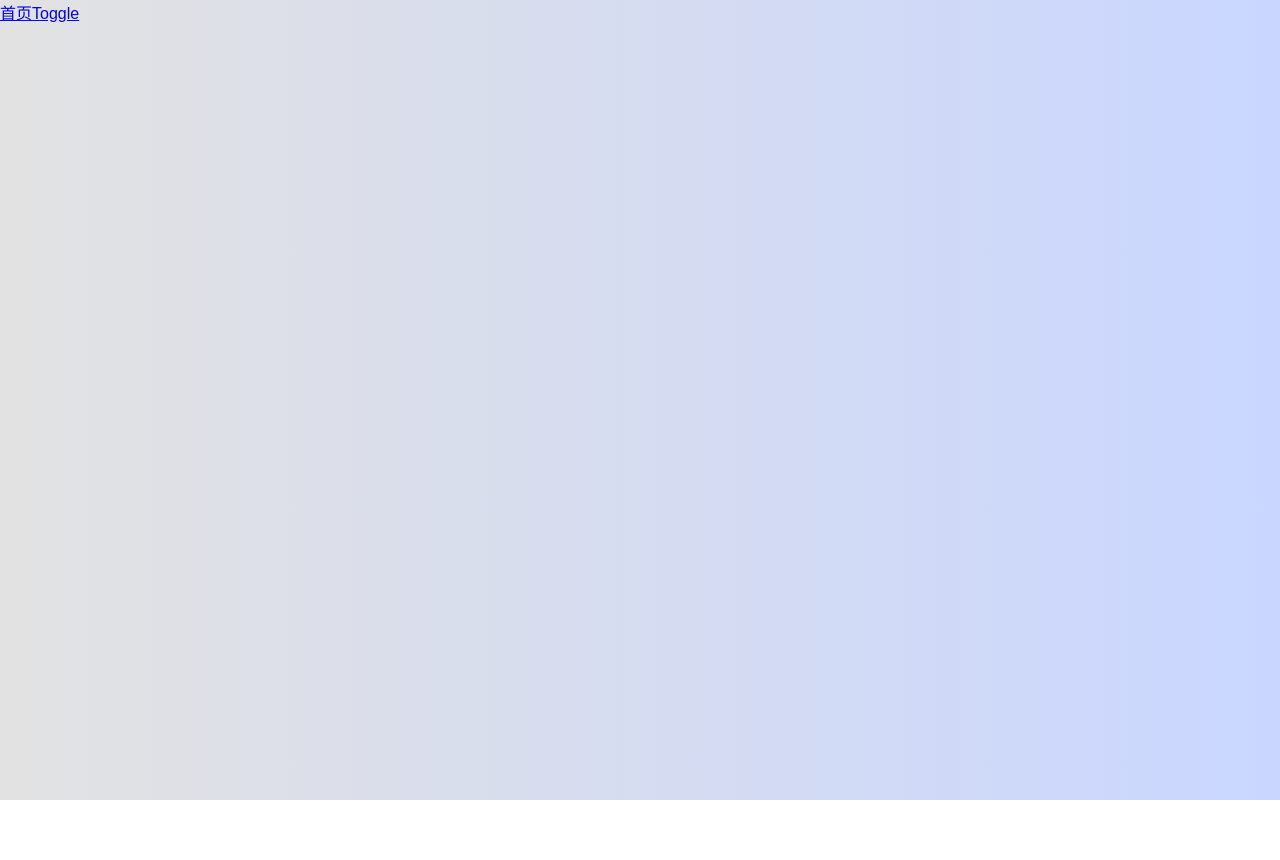
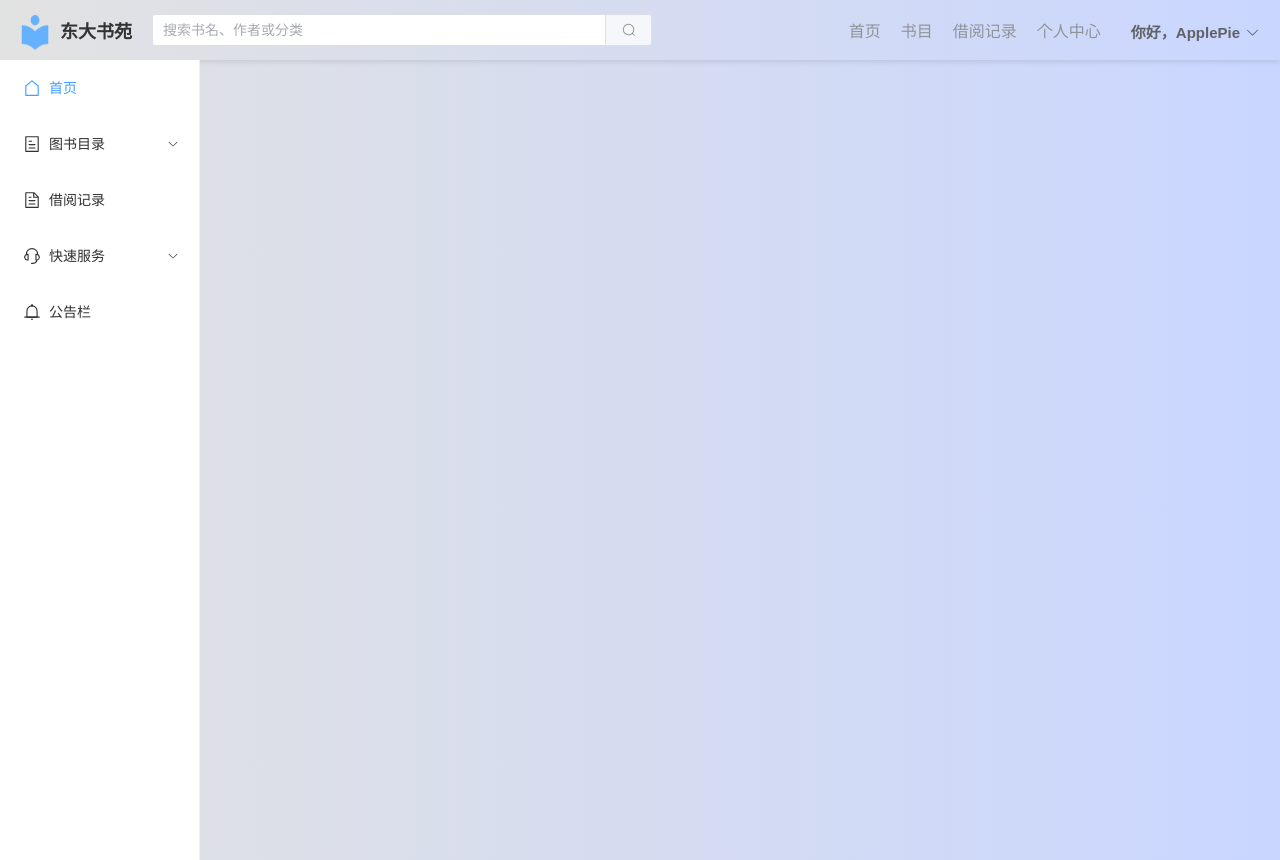
Before and after one commit to AzKL42/SEU-Bookyard, a Vue app in the folder vue/: page / in a window 1280 px wide. Before the commit this address had no page. Before the commit the page ends 800 px from the top, so only its background shows below. Built offline with nearby package versions, Linux system fonts and the light colour scheme.

Commit message:
注释登录部分，为了在没有路由的情况下显示首页

```diff
--- a/vue/src/App.vue
+++ b/vue/src/App.vue
@@ -1,14 +1,16 @@
 <template>
   <!-- <Toggle /> -->
-  <!-- <Menu /> -->
-  <router-link to="/Home">首页</router-link>
+  <!-- <Home /> -->
+  <!-- <router-link to="/Home">首页</router-link>
   <router-link to="/Login">Toggle</router-link>
-  <router-view />
+  <router-view /> -->
+  <Layout />
 </template>
 
 <script setup>
 import Toggle from './views/Toggle.vue';
-import Menu from './views/Home.vue';
+import Home from './views/Home.vue';
+import Layout from './layout/Layout.vue';
 
 </script>
 
--- a/vue/src/main.js
+++ b/vue/src/main.js
@@ -4,7 +4,7 @@ import ElementPlus from 'element-plus'
 import 'element-plus/dist/index.css'
 import * as ElementPlusIconsVue from '@element-plus/icons-vue'
 import './assets/global.css'; // 引入全局样式
-import router from './router/index.js'
+// import router from './router/index.js'
 
 const app = createApp(App)
 
@@ -12,6 +12,6 @@ for (const [key, component] of Object.entries(ElementPlusIconsVue)) {
     app.component(key, component)
 }
 
-app.use(router)
+// app.use(router)
 app.use(ElementPlus)
 app.mount('#app')
```
